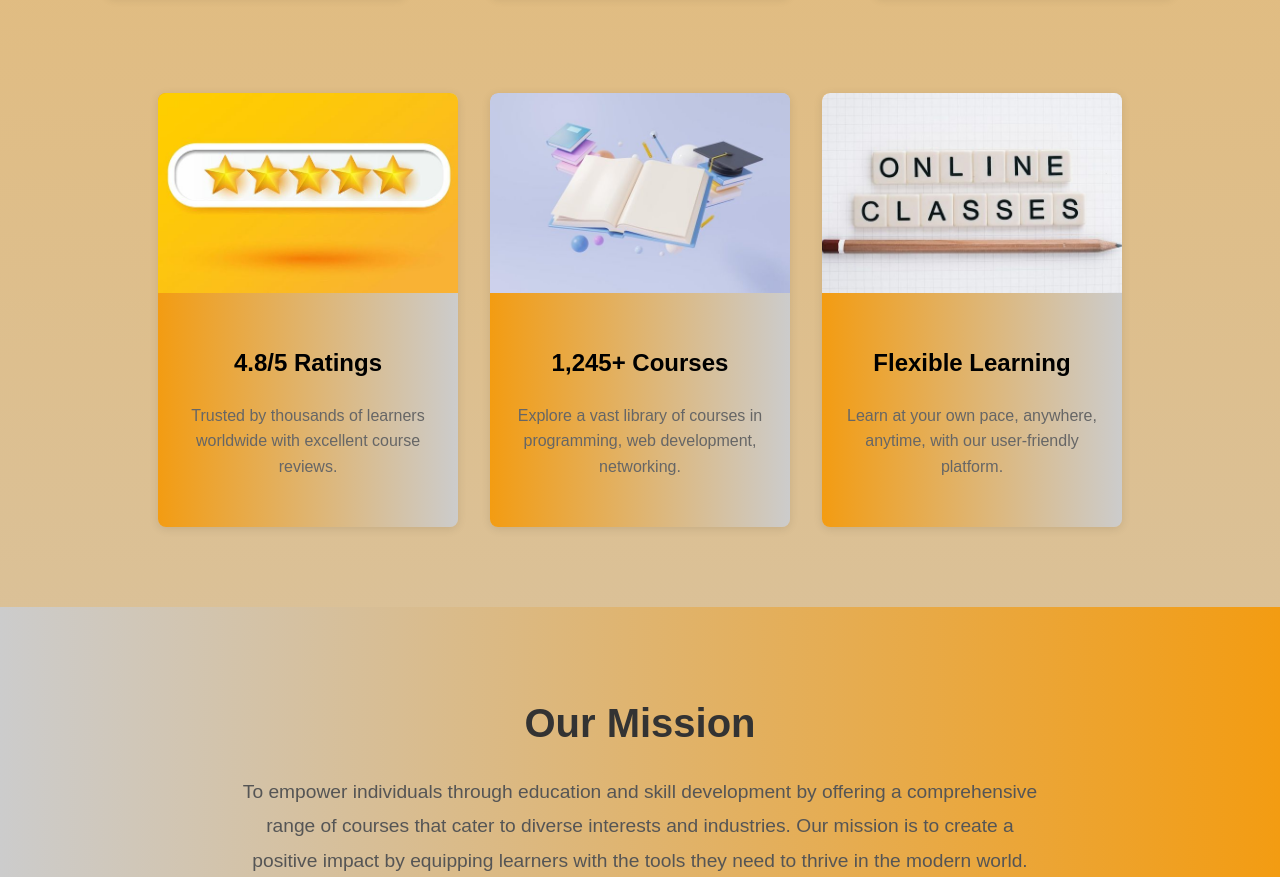
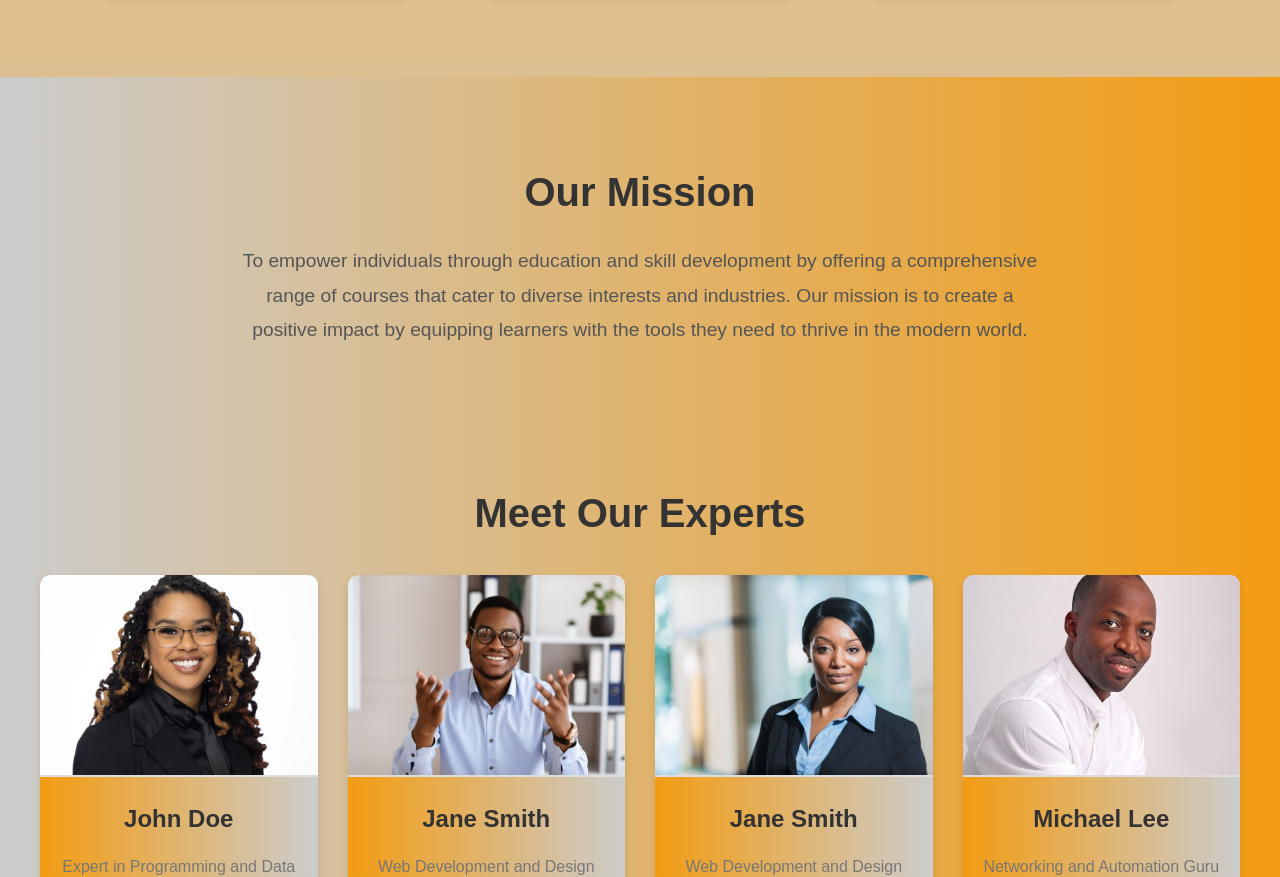
Before and after one commit to goffart-web/E_learning, a plain HTML site: page index.html in a window 1280 px wide. Shown: the part 2657-3534 px from the top of the page. Drawn offline with Linux system fonts and the light colour scheme.

Commit message:
Update index.html

```diff
--- a/index.html
+++ b/index.html
@@ -137,27 +137,6 @@
                 </div>
     </section>
  </div>
-    <section class="courses" id="page">
-        <div class="course-card">
-           <img src="img/rates.jpg" alt="Instructor 1">
-           <div class="course-info">
-                   <h2>4.8/5 Ratings</h2>
-               <p>Trusted by thousands of learners worldwide with excellent course reviews.</p>
-           </div>
-       </div>
-       <div class="course-card">
-           <img src="img/book.jpg" alt="Instructor 2">
-           <div class="course-info">
-               <h2>1,245+ Courses</h2>
-               <p>Explore a vast library of courses in programming, web development, networking.</p>
-           </div>
-       </div>
-       <div class="course-card">
-           <img src="img/flexi.jpg" alt="Instructor 2">
-           <div class="course-info">
-               <h2>Flexible Learning</h2>
-               <p>Learn at your own pace, anywhere, anytime, with our user-friendly platform.</p>
-       </div>
    </section>
            </div>
        </section>
```
